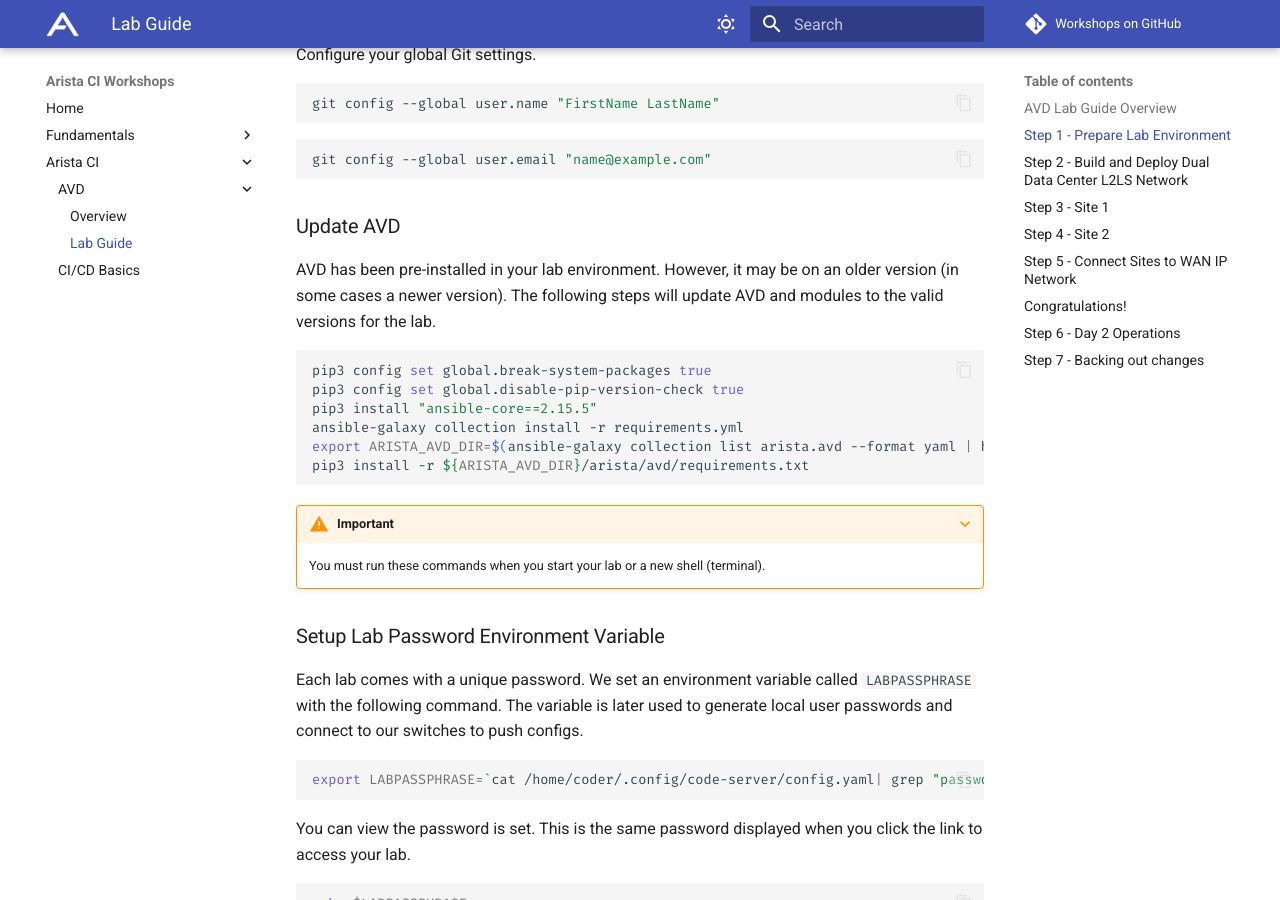
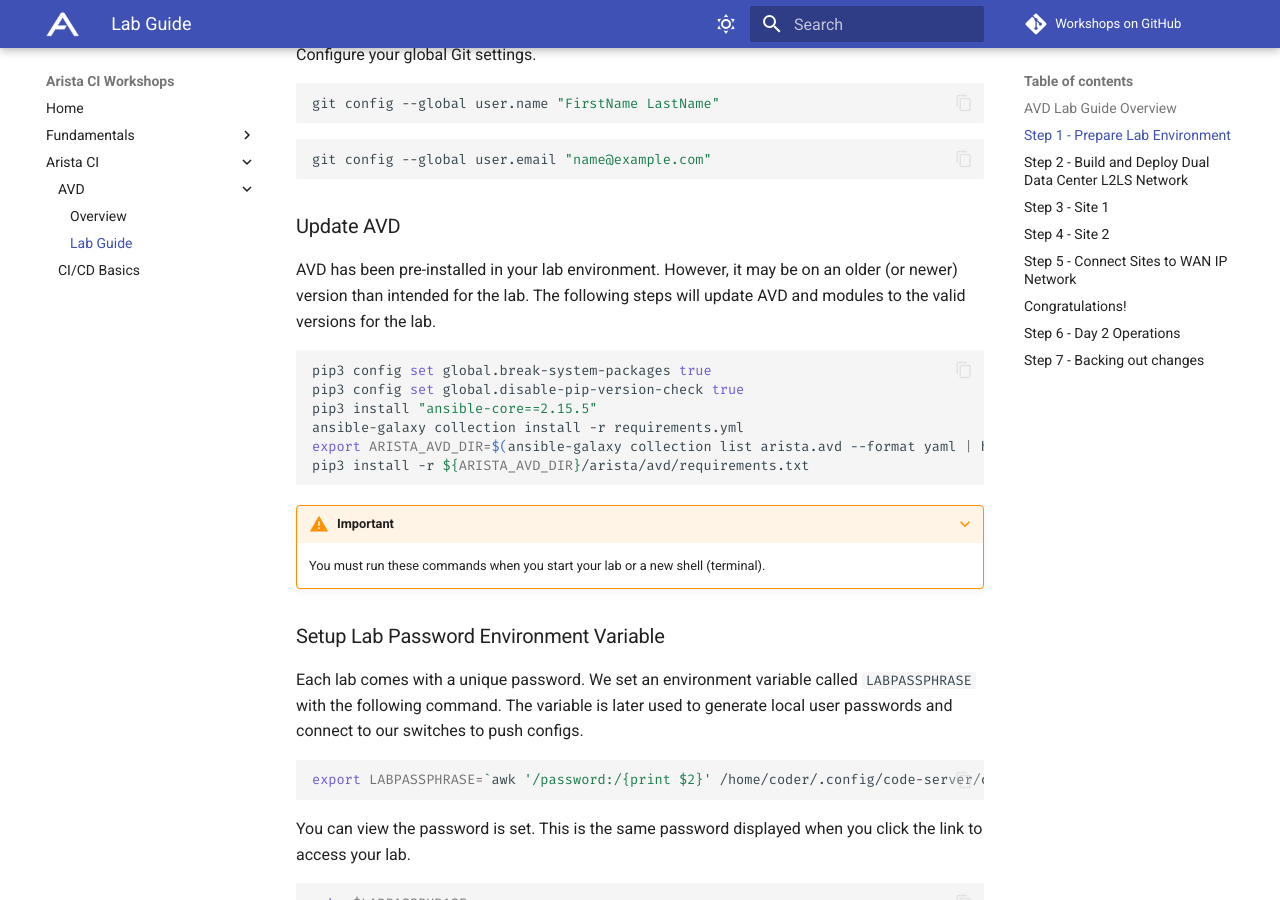
Before and after one commit to aristanetworks/avd-workshops, an MkDocs documentation site: the page built from workshops/avd-lab-guide.md, in a window 1280 px wide and 900 px high, scrolled down 1868 px. Built offline with MkDocs 1.6.1 and Material for MkDocs 9.7.7, drawn with Linux system fonts in a browser that asks for light colours; emoji names are drawn with the system emoji font; comment, search, counter and statistics services are not loaded; some of the changed text lies outside the part shown.

Commit message:
Docs: Enhance avd-lab-guide and cicd-basics wording and command (#152)
* avd-lab-guide.md - Login to > Log into

* avd-lab-guide.md - fix up line number references

* lab guide and cicd - simplify LABPASSPHRASE filtering and parsing

* update docs on GitHub Actions versions due to Node.js 16 deprecation

* avd-lab-guide.md - shorten/simplify pre-installed version wording

````diff
--- a/workshops/avd-lab-guide.md
+++ b/workshops/avd-lab-guide.md
@@ -54,7 +54,7 @@
 
 ### Update AVD
 
-AVD has been pre-installed in your lab environment. However, it may be on an older version (in some cases a newer version). The following steps will update AVD and modules to the valid versions for the lab.
+AVD has been pre-installed in your lab environment. However, it may be on an older (or newer) version than intended for the lab. The following steps will update AVD and modules to the valid versions for the lab.
 
 ``` bash
 pip3 config set global.break-system-packages true
@@ -74,7 +74,7 @@
 Each lab comes with a unique password. We set an environment variable called `LABPASSPHRASE` with the following command. The variable is later used to generate local user passwords and connect to our switches to push configs.
 
 ``` bash
-export LABPASSPHRASE=`cat /home/coder/.config/code-server/config.yaml| grep "password:" | awk '{print $2}'`
+export LABPASSPHRASE=`awk '/password:/{print $2}' /home/coder/.config/code-server/config.yaml`
 ```
 
 You can view the password is set. This is the same password displayed when you click the link to access your lab.
````
Also changed, not shown: other parts of workshops/avd-lab-guide.md (+3 -3 lines), workshops/cicd-basics.md (+15 -15 lines).
